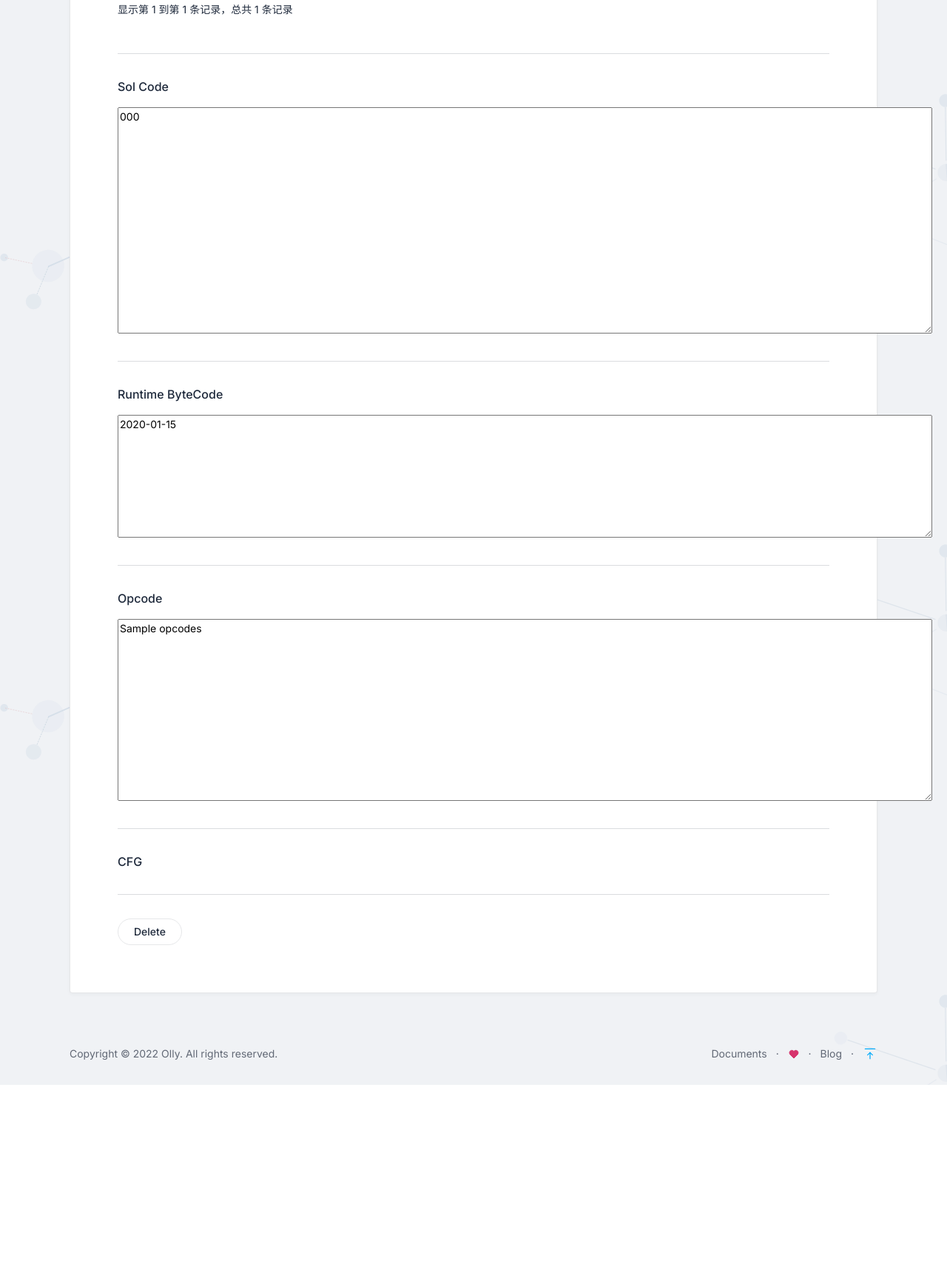
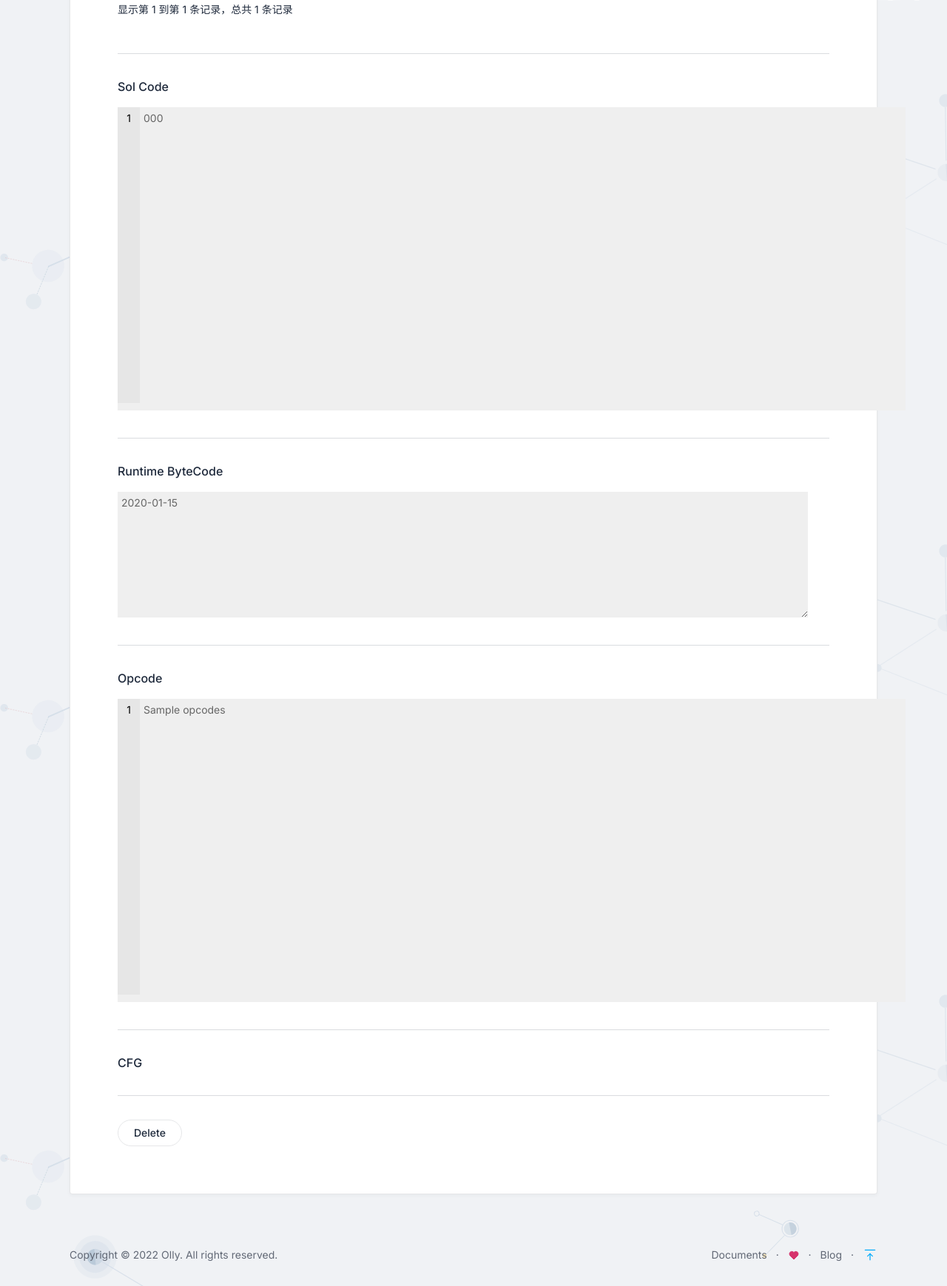
Before and after one commit to ollyhsu/mystery_analyzer, a Django app: template vulreport/templates/get_report.html in a window 1280 px wide. Shown: the part 799-2538 px from the top of the page at 74% size. Before the commit the page ends 2266 px from the top, so only its background shows below. Run offline with Django 4.2, Linux system fonts and the light colour scheme; the template is opened without the code that fills it: most values are stand-ins (such as "Sample title", 1, 10 or a date in 2020); some libraries are stand-ins or nearby versions.

Commit message:
textarea lineno

```diff
--- /dev/null
+++ b/mystm/static/js/auto-line-number.js
@@ -0,0 +1,106 @@
+;(function($){
+	var AutoRowsNumbers = function (element, config){
+	    this.$element = $(element);
+	    this.$group = $('<div/>', { 'class': "textarea-group" });
+	    this.$ol = $('<div/>', { 'class': 'textarea-rows' });
+	    this.$wrap = $('<div/>', { 'class': 'textarea-wrap' });
+	    this.$group.css({
+	    	"width" : this.$element.outerWidth(true) + 'px',
+	    	"display" : config.display
+	    });
+	    this.$ol.css({
+	    	"color" : config.color,
+	    	"width" : config.width,
+	    	"height" : this.$element.height(),
+	    	"font-size" : this.$element.css("font-size"),
+	    	"line-height" : this.$element.css("line-height"),
+	    	"position" : "absolute",
+	    	"overflow" : "hidden",
+	    	"margin" : 0,
+	    	"padding" : 0,
+	    	"text-align": "center",
+	    	"font-family" : this.$element.css("font-family")
+	    });
+	    this.$wrap.css({
+	    	"padding" : ((this.$element.outerHeight() - this.$element.height())/2) + 'px 0',
+	    	"background-color" : config.bgColor,
+	    	"position" : "absolute",
+	    	"box-sizing": "border-box",
+	    	"margin": 0,
+	    	"width" : config.width,
+	    	"height" : this.$element.height() + 'px'
+	    });
+	    this.$element.css({
+	    	"white-space" : "pre",
+	    	"resize": "none",
+	    	"margin": 0,
+	    	"box-sizing": "border-box",
+	    	"padding-left" : (parseInt(config.width) -  parseInt(this.$element.css("border-left-width")) + parseInt(this.$element.css("padding-left"))) + 'px',
+	    	"width": (this.$element.width() - parseInt(config.width)) + 'px'
+	    });
+
+	}
+
+	AutoRowsNumbers.prototype = {
+		constructor: AutoRowsNumbers,
+
+		init : function(){
+			var that = this;
+			that.$element.wrap(that.$group);
+			that.$ol.insertBefore(that.$element);
+			this.$ol.wrap(that.$wrap)
+			that.$element.on('keydown',{ that: that }, that.inputText);
+			that.$element.on('scroll',{ that: that },that.syncScroll);
+			that.inputText({data:{that:that}});
+		},
+
+		inputText: function(event){
+			var that = event.data.that;
+
+			setTimeout(function(){
+				var value = that.$element.val() || that.$element.text();
+
+				var len = value.split(/\r\n|\n|\r/).length;
+				that.updateLine(len || 1);
+				that.syncScroll({data: {that: that}});
+			},0);
+		},
+
+		updateLine: function(count){
+			var html = '';
+
+			for (var i = 1; i <= count; i++) {
+				html += '<div>' + i + '</div>';
+			}
+
+			this.$ol.html(html);
+		},
+
+		syncScroll: function(event){
+			var that = event.data.that;
+			that.$ol.children().eq(0).css("margin-top",  -(that.$element.scrollTop()) + "px");
+		}
+	}
+
+	$.fn.setTextareaCount = function(option){
+		var config = {};
+		var option = arguments[0] ? arguments[0] : {};
+		config.color = option.color ? option.color : "#FFF";
+		config.width = option.width ? option.width : "30px";
+		config.bgColor = option.bgColor ? option.bgColor : "#999";
+		config.display = option.display ? option.display : "block";
+
+	    return this.each(function () {
+	      var $this = $(this),
+	          data = $this.data('autoRowsNumbers');
+
+	      if (!data){ $this.data('autoRowsNumbers', (data = new AutoRowsNumbers($this, config))); }
+
+		  if (typeof option === 'string'){
+	        return false;
+	      } else {
+	        data.init();
+	      }
+	    });
+	}
+})(jQuery)
--- a/vulreport/templates/get_report.html
+++ b/vulreport/templates/get_report.html
@@ -31,10 +31,12 @@
     <link rel="stylesheet" href="{% static 'plugins/bootstrap-table/bootstrap-table.min.css' %}">
     <link rel="stylesheet" href="https://cdn.jsdelivr.net/npm/bootstrap-icons@1.8.1/font/bootstrap-icons.css">
     <style type="text/css">
-        {##codeTextarea {#}
-        {#    width: 500px;#}
-        {#    height: 310px;#}
-
+        textarea {
+            background-color: #efefef;
+            border: none;
+            padding: 5px;
+            color: #666;
+        }
 
         .textAreaWithLines {
             font-family: courier;
@@ -193,18 +195,20 @@
                 <hr>
                 <h3 class="card-title">Sol Code</h3>
                 <label for="text">
-                    <textarea id="codeTextarea" name="" cols="120" rows="15" readonly>{{ data.sol_code }}</textarea>
+                    <textarea id="sol_code" name="sol_code" cols="120" rows="20" readonly>{{ data.sol_code }}</textarea>
                 </label>
                 {% if data.runtime != '' %}
                     <hr>
                     <h3 class="card-title">Runtime ByteCode</h3>
                     <label for="text">
-                        <textarea id="codeTextarea" name="" cols="120" rows="8" readonly>{{ data.runtime }}</textarea>
+                        <textarea id="runtime" name="runtime" cols="120" rows="8" readonly
+                                  style="width:97%">{{ data.runtime }}</textarea>
                     </label>
                     <hr>
                     <h3 class="card-title">Opcode</h3>
                     <label for="text">
-                        <textarea id="codeTextarea" name="" cols="120" rows="12" readonly>{{ data.opcodes }}</textarea>
+                        <textarea id="opcodes" name="opcodes" cols="120" rows="20"
+                                  readonly>{{ data.opcodes }}</textarea>
                     </label>
                 {% endif %}
                 <hr>
@@ -224,6 +228,7 @@
     <script src="{% static 'plugins/bootstrap-table/bootstrap-table.min.js' %}"></script>
     <script src="{% static 'plugins/bootstrap-table/bootstrap-table-zh-CN.js' %}"></script>
     <script src="{% static 'js/jquery.min.js' %}"></script>
+    <script src="{% static 'js/auto-line-number.js' %}"></script>
     <!-- 消息弹层组件 依赖jquery -->
     <script src="{% static 'plugins/layer/layer.js' %}"></script>
     <!--按钮事件-->
@@ -258,7 +263,20 @@
 
 
         $(function () {
-
+            $("#sol_code").setTextareaCount({
+                    width: "30px",
+                    bgColor: "#e6e6e6",
+                    color: "#000",
+                    display: "block"
+                }
+            );
+            $("#opcodes").setTextareaCount({
+                    width: "30px",
+                    bgColor: "#e6e6e6",
+                    color: "#000",
+                    display: "block"
+                }
+            );
         });
     </script>
 
```
